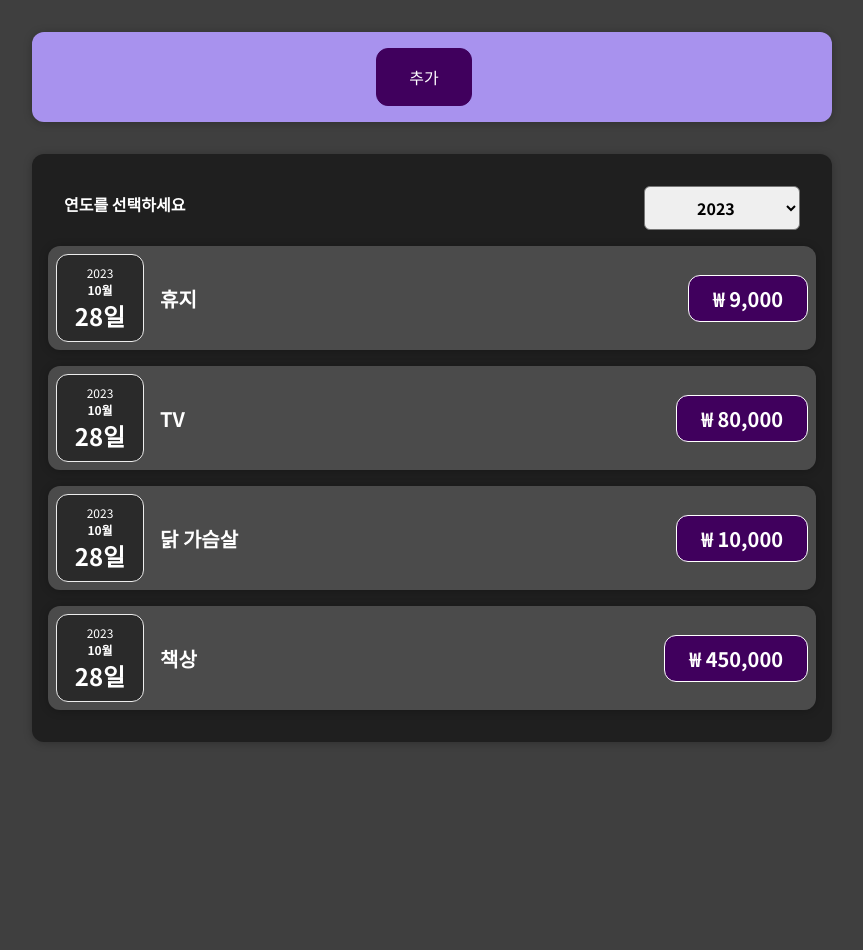
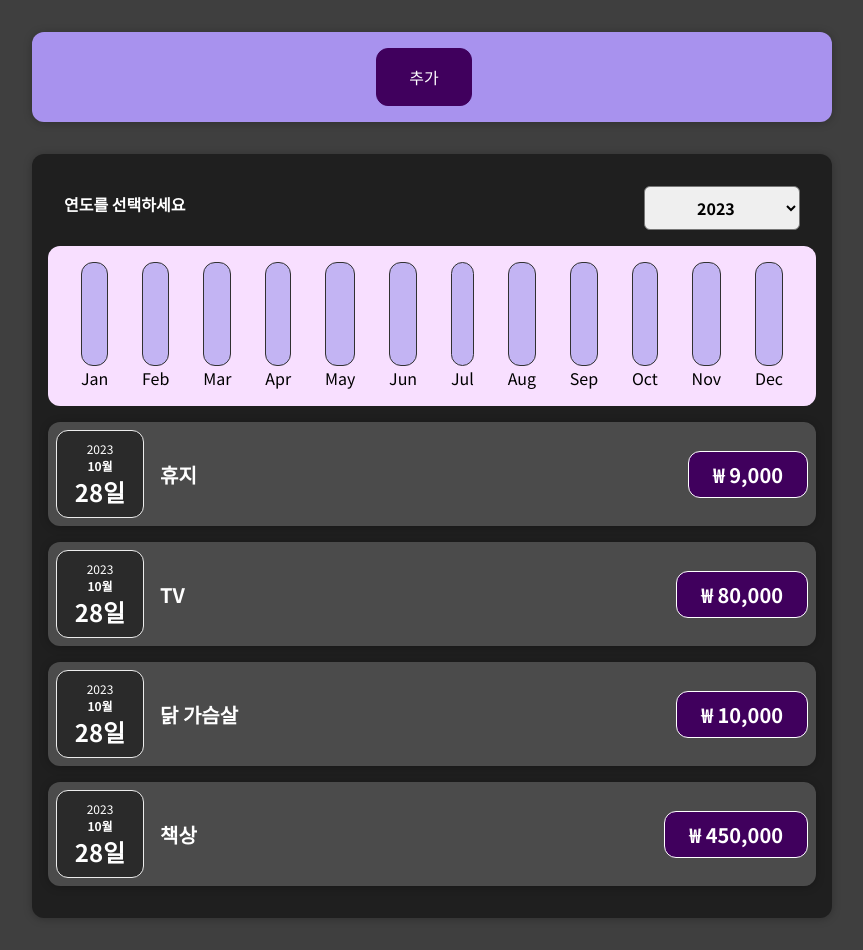
Before and after one commit to SAHA-YJB/SpendingCalculator, a React (Create React App) app: page / in a window 1280 px wide. Shown: the whole page, without its empty margins (208-1071 px from the left). Before the commit the page ends 800 px from the top, so only its background shows below. Built offline with nearby package versions, Linux system fonts and the light colour scheme.

Commit message:
features: charts add

```diff
--- /dev/null
+++ b/src/components/Chart/Chart.css
@@ -0,0 +1,9 @@
+.chart {
+  padding: 1rem;
+  border-radius: 12px;
+  background-color: #f8dfff;
+  text-align: center;
+  display: flex;
+  justify-content: space-around;
+  height: 10rem;
+}
--- /dev/null
+++ b/src/components/Chart/Chart.jsx
@@ -0,0 +1,24 @@
+import React from "react";
+import ChartBar from "./ChartBar";
+import "./Chart.css";
+
+const Chart = ({ dataPoints }) => {
+  const totalMaximum = Math.max(
+    ...dataPoints.map((dataPoint) => dataPoint.value)
+  );
+
+  return (
+    <div className="chart">
+      {dataPoints.map((dataPoint) => (
+        <ChartBar
+          key={dataPoint.lable}
+          value={dataPoint.value}
+          maxValue={totalMaximum}
+          lable={dataPoint.lable}
+        />
+      ))}
+    </div>
+  );
+};
+
+export default Chart;
--- /dev/null
+++ b/src/components/Chart/ChartBar.css
@@ -0,0 +1,30 @@
+.chart-bar {
+  height: 100%;
+  display: flex;
+  flex-direction: column;
+  align-items: center;
+}
+
+.chart-bar__inner {
+  height: 100%;
+  width: 100%;
+  border: 1px solid #313131;
+  border-radius: 12px;
+  background-color: #c3b4f3;
+  overflow: hidden;
+  display: flex;
+  flex-direction: column;
+  justify-content: flex-end;
+}
+
+.chart-bar__fill {
+  background-color: #4826b9;
+  width: 100%;
+  transition: all 0.3s ease-out;
+}
+
+.chart-bar__label {
+  font-weight: bold;
+  font-size: 0.5rem;
+  text-align: center;
+}
--- /dev/null
+++ b/src/components/Chart/ChartBar.jsx
@@ -0,0 +1,22 @@
+import React from "react";
+import "./ChartBar.css";
+
+const ChartBar = ({ maxValue, lable, value }) => {
+  let barFillHeight = "0%";
+  if (maxValue > 0) {
+    barFillHeight = Math.round((value / maxValue) * 100) + "%";
+  }
+  return (
+    <div className="chart-bar">
+      <div className="chart-bar__inner">
+        <div
+          className="chart-bar__fill"
+          style={{ height: barFillHeight }}
+        ></div>
+      </div>
+      <div className="chart-bar__lable">{lable}</div>
+    </div>
+  );
+};
+
+export default ChartBar;
--- a/src/components/ExpenseItem/Expense.jsx
+++ b/src/components/ExpenseItem/Expense.jsx
@@ -3,6 +3,7 @@
 import ExpenseItem from "./ExpenseItem";
 import Card from "../common/Card";
 import ExpenseFilter from "./ExpenseFilter";
+import ExpenseChart from "./ExpenseChart";
 
 const Expense = ({ expenses }) => {
   const [filteredYear, setFilteredYear] = useState("2023");
@@ -21,6 +22,7 @@
           filterChangeHandler={filterChangeHandler}
           filteredYear={filteredYear}
         />
+        <ExpenseChart expenses={filteredExpenses} />
         <ExpenseItem filteredExpenses={filteredExpenses} />
       </Card>
     </div>
--- /dev/null
+++ b/src/components/ExpenseItem/ExpenseChart.jsx
@@ -0,0 +1,26 @@
+import React from "react";
+import Chart from "../Chart/Chart";
+
+const ExpenseChart = ({ expenses }) => {
+  const chartDataPoints = [
+    { lable: "Jan", value: 0 },
+    { lable: "Feb", value: 0 },
+    { lable: "Mar", value: 0 },
+    { lable: "Apr", value: 0 },
+    { lable: "May", value: 0 },
+    { lable: "Jun", value: 0 },
+    { lable: "Jul", value: 0 },
+    { lable: "Aug", value: 0 },
+    { lable: "Sep", value: 0 },
+    { lable: "Oct", value: 0 },
+    { lable: "Nov", value: 0 },
+    { lable: "Dec", value: 0 },
+  ];
+  for (const expense of expenses) {
+    const expenseMonth = expense.date.getMonth();
+    chartDataPoints[expenseMonth].value += expense.amount;
+  }
+  return <Chart dataPoints={chartDataPoints} />;
+};
+
+export default ExpenseChart;
```
